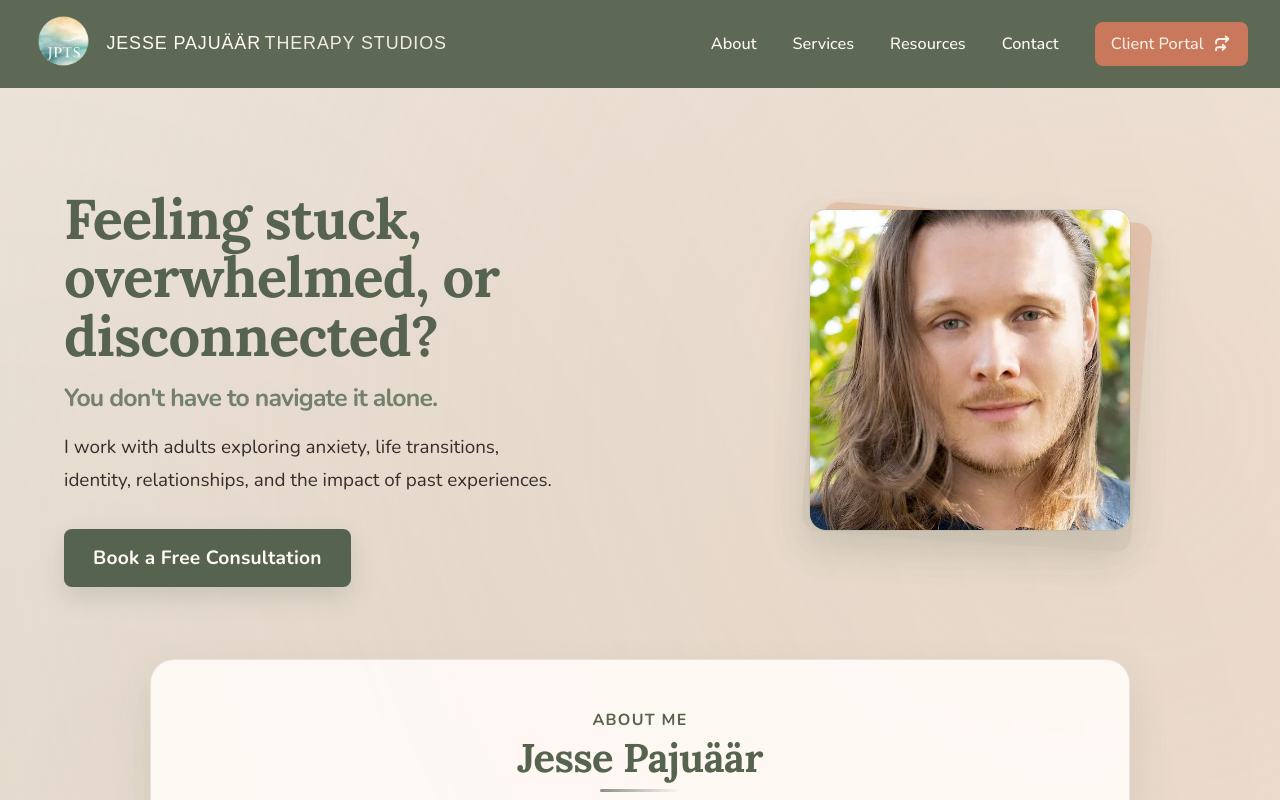
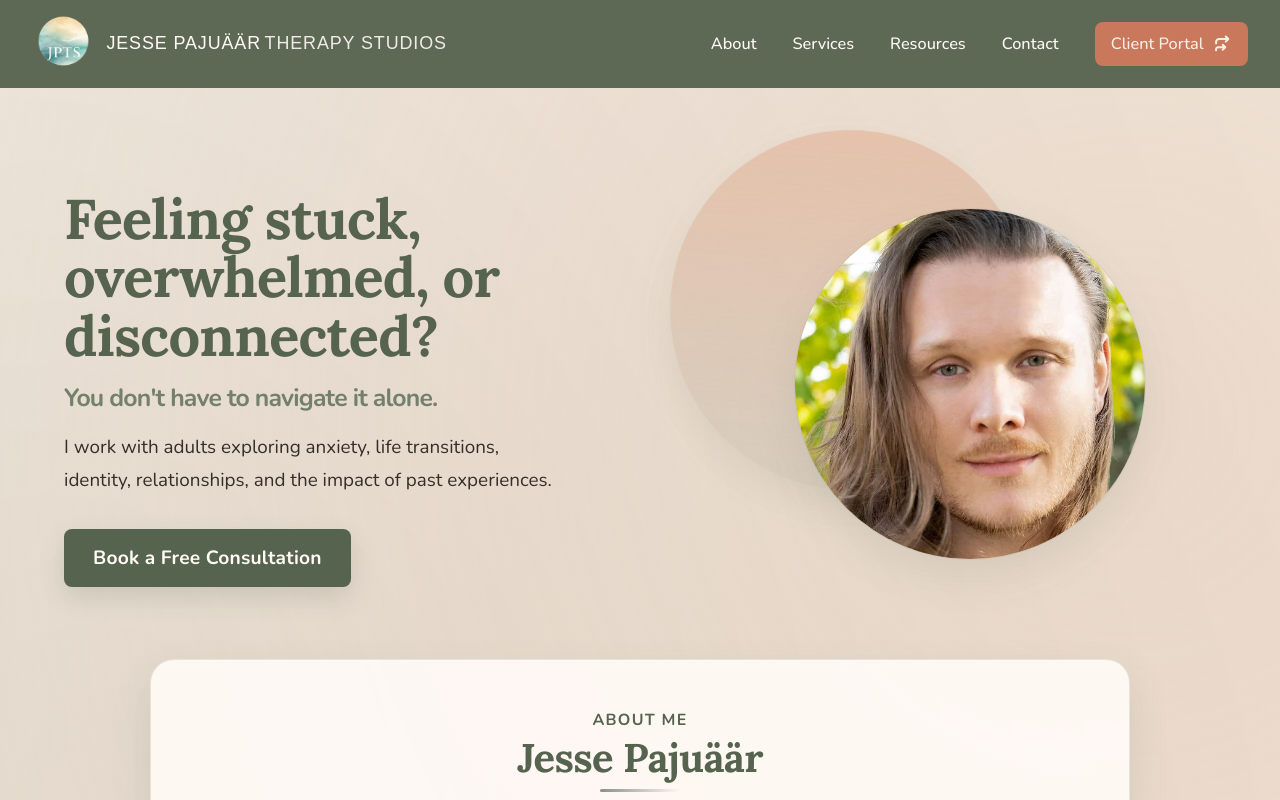
Before and after one commit to danispinxo/jesse-site, a Next.js app: page / in a window 1280 px wide. Shown: the top 800 px of the page. Built offline with nearby package versions, Linux system fonts and the light colour scheme; a web font is replaced by a local one.

Commit message:
Image updates

```diff
--- a/src/app/_pages/Home.jsx
+++ b/src/app/_pages/Home.jsx
@@ -81,15 +81,17 @@ export default function Home() {
         </div>
         <div className="hero-image-wrapper">
           <span className="hero-image-accent" />
+          <div className="hero-image-clip">
             <Image
               className="hero-image"
               src="/images/JessePajuaar.webp"
               alt="Professional headshot of Jesse Pajuäär, a registered psychotherapist"
-            width={320}
-            height={320}
+              width={420}
+              height={420}
               priority
-            sizes="(max-width: 768px) 250px, 320px"
+              sizes="(max-width: 576px) 280px, 350px"
             />
+          </div>
         </div>
       </section>
 
--- a/src/app/styles/styles.scss
+++ b/src/app/styles/styles.scss
@@ -1086,8 +1086,15 @@ main.home {
   }
 
   .hero-content {
+    position: relative;
+    z-index: 20;
     margin-left: 0;
     max-width: 580px;
+
+    > a {
+      position: relative;
+      z-index: 21;
+    }
 
     h1 {
       font-family: $header-font;
@@ -1119,9 +1126,19 @@ main.home {
   }
 
   .hero-image-wrapper {
+    position: relative;
+    z-index: 1;
     transform: none;
+    width: 360px;
+    height: 360px;
 
     .hero-image-accent {
+      position: absolute;
+      bottom: 60px;
+      right: 120px;
+      width: 360px;
+      height: 360px;
+      border-radius: 50%;
       background: linear-gradient(
         180deg,
         rgba($light-green, 0.95) 0%,
@@ -1130,11 +1147,36 @@ main.home {
       box-shadow: 0 16px 34px rgba($secondary-green, 0.12);
       opacity: 1;
       transform: rotate(4deg);
-    }
-
-    .hero-image {
+      z-index: 0;
+    }
+
+    $hero-photo-clip: 350px;
+    $hero-photo-render: 350px;
+    $hero-photo-inset: ($hero-photo-clip - $hero-photo-render) * 0.5;
+
+    .hero-image-clip {
+      position: absolute;
+      left: 50%;
+      top: 54%;
+      width: $hero-photo-clip;
+      height: $hero-photo-clip;
+      border-radius: 50%;
+      overflow: hidden;
+      transform: translate(-50%, -50%);
+      z-index: 1;
       box-shadow: 0 18px 40px rgba($primary-green, 0.12),
         0 0 0 1px rgba($primary-green, 0.08);
+    }
+
+    .hero-image {
+      display: block;
+      width: $hero-photo-render;
+      height: $hero-photo-render;
+      max-width: none;
+      border-radius: 0;
+      box-shadow: none;
+      object-fit: cover;
+      object-position: center 0%;
     }
   }
 }
@@ -1530,6 +1572,11 @@ main.home {
     .hero-content {
       margin-left: 0;
 
+      > a {
+        display: inline-block;
+        width: auto;
+      }
+
       h1 {
         font-size: 2.2rem;
         line-height: 1.08;
@@ -1538,18 +1585,46 @@ main.home {
           font-size: 1.15rem;
         }
       }
+
+      .home-contact-button {
+        width: auto;
+        max-width: 100%;
+      }
     }
 
     .hero-image-wrapper {
-      .hero-image,
+      width: 300px;
+      height: 300px;
+
       .hero-image-accent {
-        width: 260px;
-        height: 260px;
-      }
-    }
-  }
-
-  .home .hero .cta-button,
+        width: 300px;
+        height: 300px;
+        bottom: 50px;
+        right: 100px;
+        border-radius: 50%;
+      }
+
+      $hero-photo-clip-mobile: 280px;
+
+      .hero-image-clip {
+        width: $hero-photo-clip-mobile;
+        height: $hero-photo-clip-mobile;
+      }
+
+      .hero-image {
+        position: relative;
+        width: $hero-photo-clip-mobile;
+        height: $hero-photo-clip-mobile;
+        margin: 0;
+        transform: none;
+        border-radius: 0;
+        box-shadow: none;
+        object-fit: cover;
+        object-position: center 0%;
+      }
+    }
+  }
+
   .home .home-cta-strip .cta-button {
     width: 100%;
   }
```
Also changed, not shown: src/app/_pages/About.jsx (+4 -4 lines), src/app/styles/about.scss (+21 -5 lines), public/images/Headshot2.jpg (added). Lines whose indentation alone changed are shown as unchanged.
